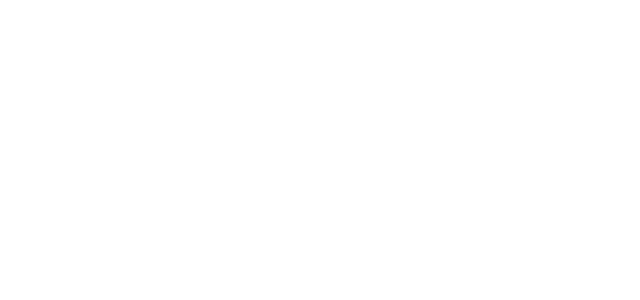
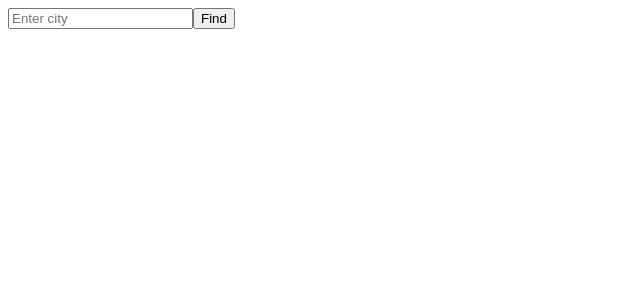
Before and after one commit to hoiregeno/react-projects, a React (Vite) app in the folder react-todo/: page / in a window 1280 px wide. Shown: the top 300 px of the page, without its empty margins (0-640 px from the left). Built offline with nearby package versions, Linux system fonts and the light colour scheme.

Commit message:
Set up WeatherApp component with state, input handling, and basic UI

```diff
--- a/react-todo/src/components/WeatherApp.jsx
+++ b/react-todo/src/components/WeatherApp.jsx
@@ -3,12 +3,42 @@
 const WeatherApp = () => {
     // Declare state variables for location input and weather data.
     const [location, setLocation] = useState("");
-    const [weather, setWeather] = useState(null);
+    const [weatherData, setWeatherData] = useState(null);
     const [errorMessage, setErrorMessage] = useState("");
 
+    const getWeatherData = async (city) => {
+        if (city) {
+            try {
+                const response = await fetch();
+            }
+            catch (error) {
+                console.error(error);
+            }
+        }
+    }
+
+    const handleInputChange = (event) => {
+        event.preventDefault();
+    }
+
     return (
-        <div className='card'>
+        <div className='container'>
+            <form className="weather-form" onSubmit={handleInputChange}>
+                <input
+                    type="text"
+                    placeholder='Enter city'
+                    value={location}
+                    onChange={e => setLocation(e.target.value)}
+                />
+                <button type="submit">
+                    Find
+                </button>
+            </form>
+            {weatherData && (
+                <div className="card">
 
+                </div>
+            )}
         </div>
     )
 }
```
